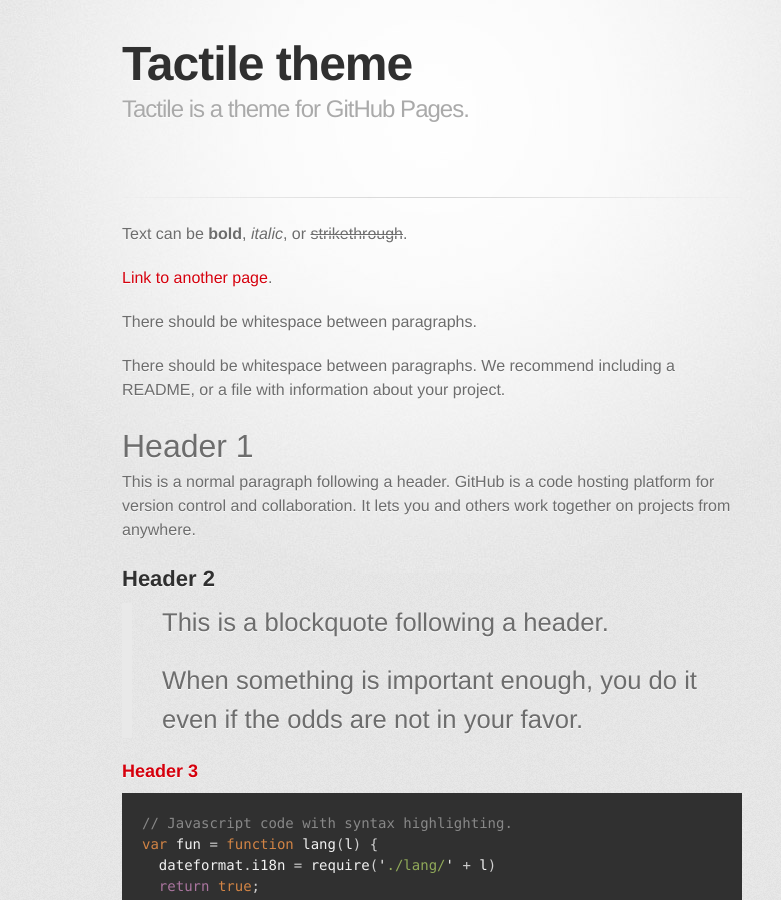
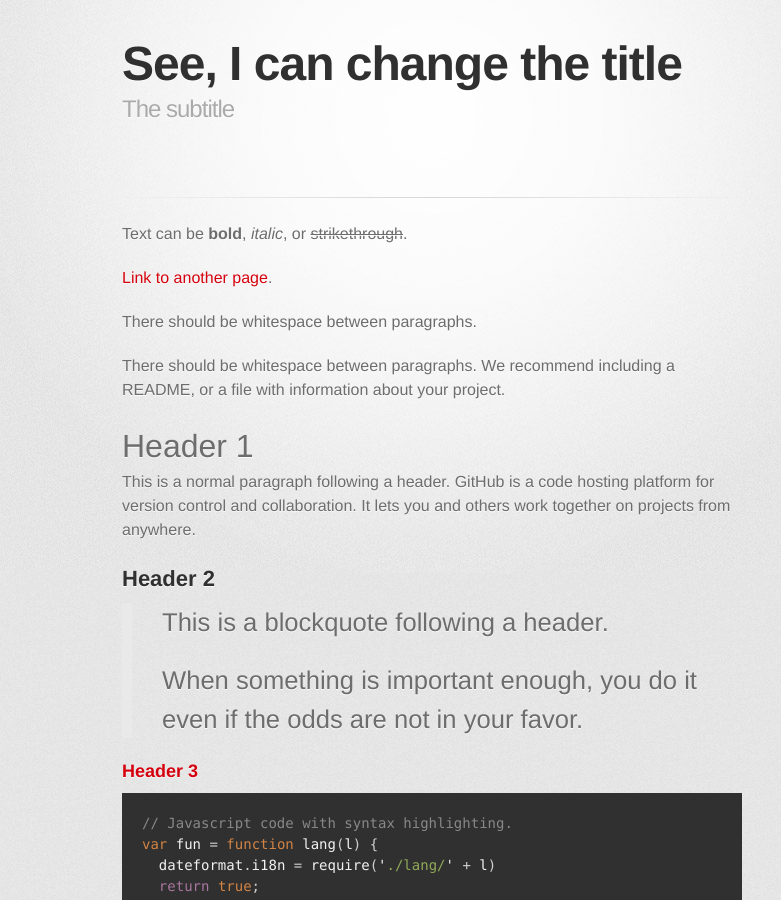
Before and after one commit to jcranson/jcranson.github.io, a Jekyll site: the page built from index.md, in a window 1280 px wide and 900 px high. Shown: the whole window, without its empty margins (208-989 px from the left). Built offline with Jekyll 4.4.1, drawn with Linux system fonts in a browser that asks for light colours; some web fonts are replaced; our own code applies the rules of GitHub Pages for plain Markdown files.

Commit message:
Update index.md

```diff
--- a/index.md
+++ b/index.md
@@ -1,5 +1,6 @@
 ---
-layout: default
+title: See, I can change the title
+description: The subtitle
 ---
 
 Text can be **bold**, _italic_, or ~~strikethrough~~.
```
